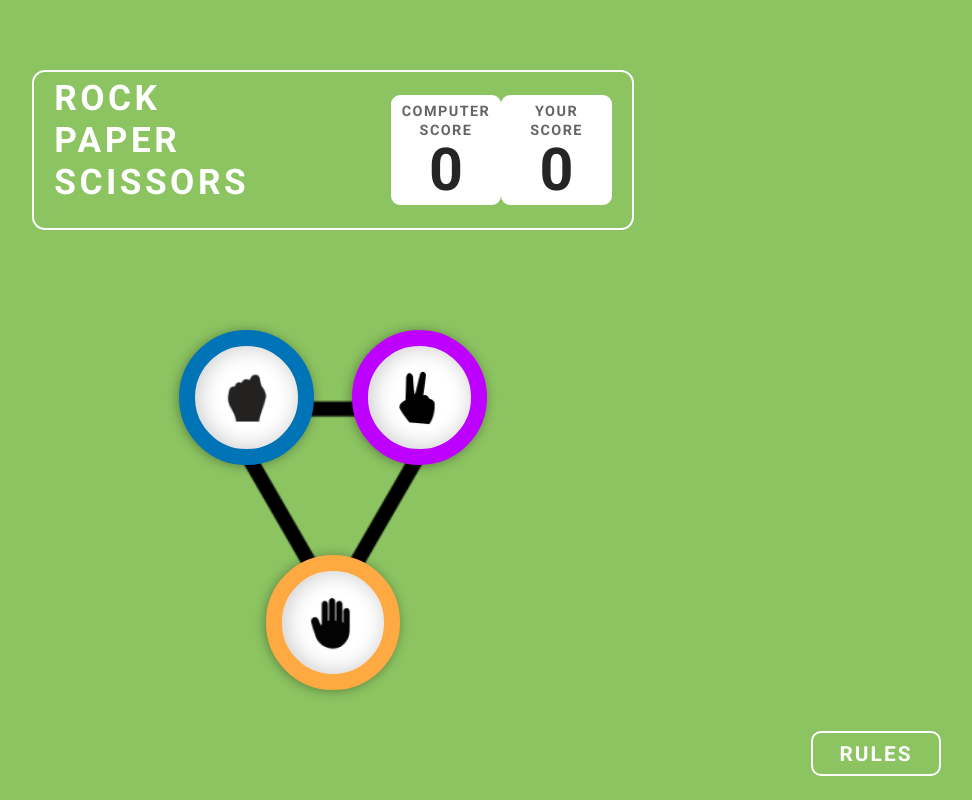
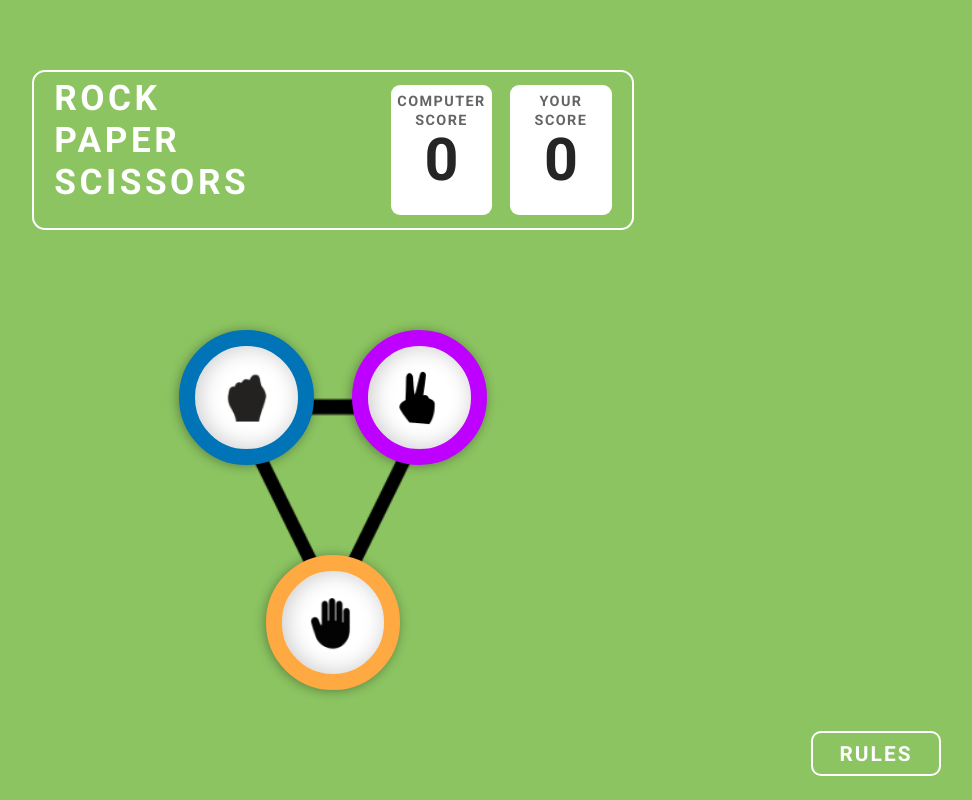
Before and after one commit to AbhiiJadhavv/Stone-Paper-and-Scissors-Game, a plain HTML site: page index.html in a window 1280 px wide. Shown: the whole page, without its empty margins (307-1279 px from the left). Drawn offline with Linux system fonts and the light colour scheme; a web font is replaced by a local one.

Commit message:
added scores to localstorage

```diff
--- a/script.js
+++ b/script.js
@@ -131,6 +131,11 @@ const setPcScore = (pcscore) => {
     localStorage.setItem('pcScore', pcscore);
 }
 
+document.addEventListener("DOMContentLoaded", () => {
+    document.querySelector("#yourScore").innerText = YOURSCORE;
+    document.querySelector("#computerScore").innerText = PCSCORE;
+});
+
 const addNext = (next) => {
     let openHurray = document.getElementById("open-hurray");
     openHurray.style.display = next;
--- a/style.css
+++ b/style.css
@@ -41,8 +41,8 @@
     margin-right: 1.25rem;
 }
 #computerscore, #yourscore {
-    height: 6.875rem;
-    width: 7.5rem;
+    height: 83%;
+    width: 46%;
     background-color: #FFFFFF;
     border-radius: 9px;
     text-align: center;
@@ -64,7 +64,7 @@
 #yourOptions {
     background-repeat: no-repeat;
     background-position: center;
-    background-size: 18.75rem 18.75rem;
+    background-size: 85% 85%;
     height: 45%;
     width: 24%;
     margin-top: 6.25rem;
@@ -417,7 +417,7 @@
     line-height: 3rem;
     letter-spacing: 0.1em;
 }
-@media (max-width: 400px) {
+@media (max-width: 780px) {
     #scoreboard {
         width: 90%;
         height: 15%;
@@ -433,8 +433,8 @@
         margin-right: 0.8rem;
     }
     #computerscore, #yourscore {
-        height: 5rem;
-        width: 5rem;
+        height: 80%;
+        width: 45%;
     }
     #computerscore p, #yourscore p {
         font-size: 0.6rem;
```
